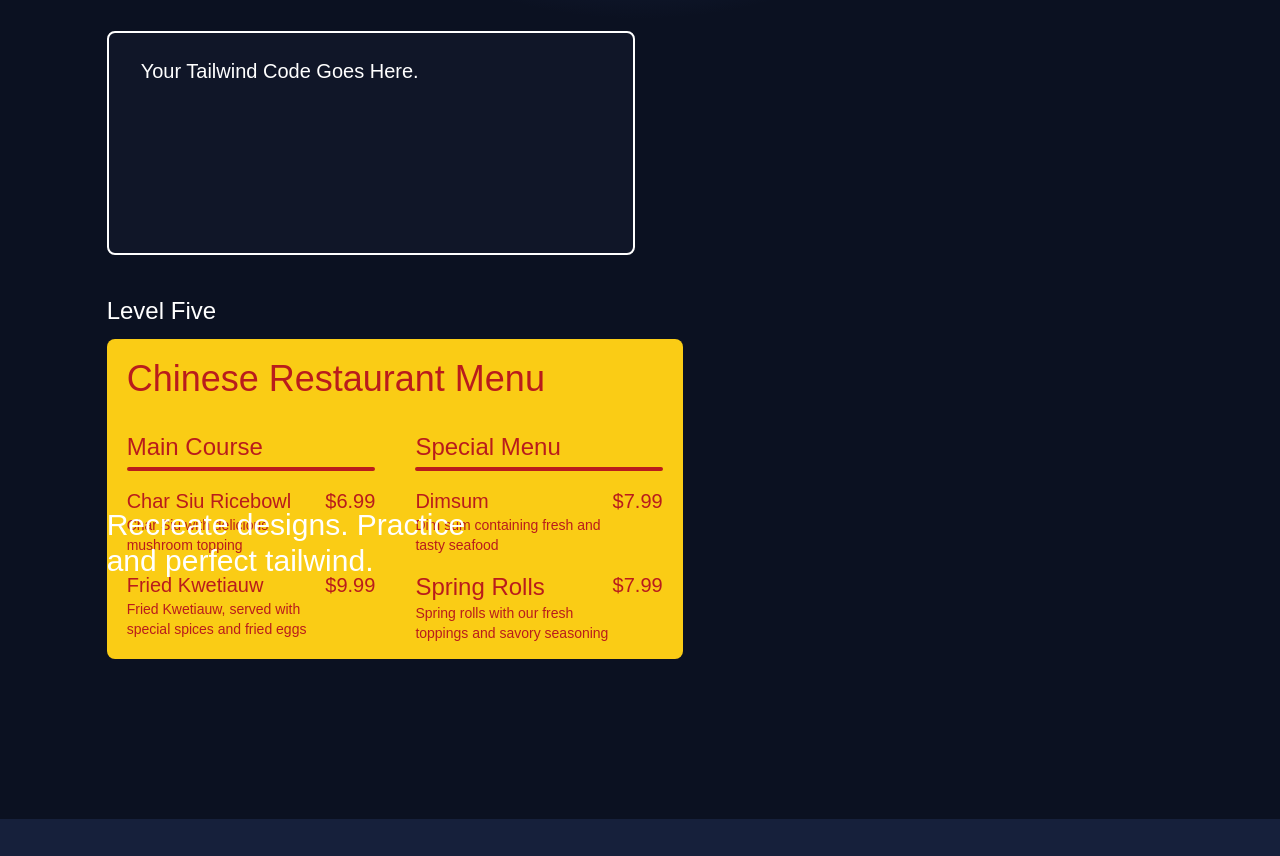
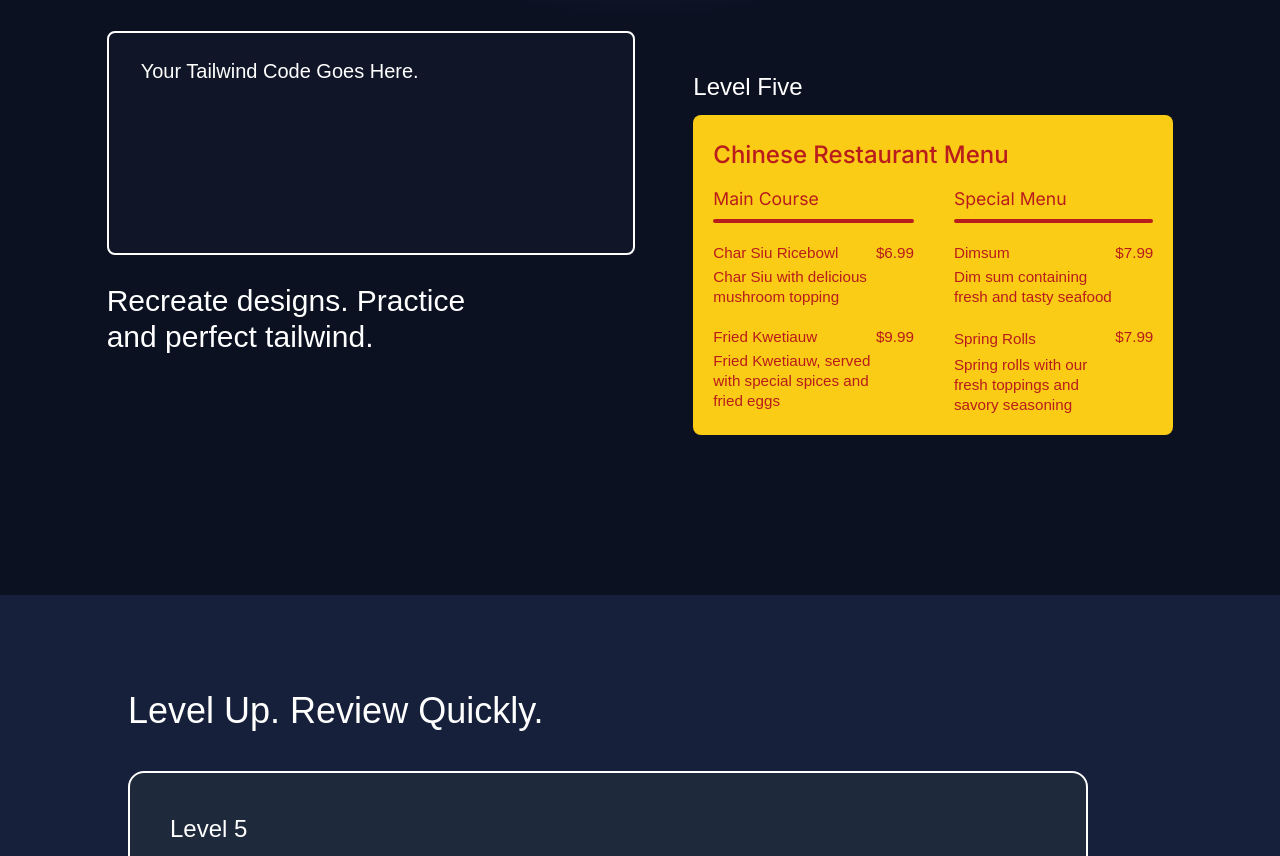
Before and after one commit to Larry-Larriee/next-llama, a Next.js app in the folder my-app/: page / in a window 1280 px wide. Shown: the part 621-1477 px from the top of the page. Built offline with nearby package versions, Linux system fonts and the light colour scheme.

Commit message:
media queries
added media queries to the front page. I took a look at tailwind breakpoints but they don't support break points for viewports like 1440px, so media queries can be found in globals.css. My main audience should be on laptops or desktops, not phones.

```diff
--- a/my-app/src/app/globals.css
+++ b/my-app/src/app/globals.css
@@ -231,6 +231,41 @@ p {
   width: 47.4rem;
 }
 
+@media (min-width: 1280px) and (max-width: 1335px) {
+  .fat-width-2 {
+    width: 30rem;
+  }
+
+  .chinese-menu {
+    gap: 0.5rem;
+  }
+  .chinese-menu p {
+    font-size: 0.95rem;
+  }
+  .chinese-menu h1 {
+    font-size: 1.5rem;
+    font-weight: 500;
+  }
+  /* children will inherit property unless overwritten in the child */
+  .chinese-menu h2 {
+    font-size: 1.1rem;
+  }
+
+  .blockage-square-1 {
+    left: 6rem;
+  }
+}
+@media (min-width: 1336px) {
+  .blockage-square-2 {
+    right: 3rem;
+  }
+}
+@media (min-width: 1440px) {
+  .blockage-square-2 {
+    right: 7rem;
+  }
+}
+
 @layer utilities {
   .text-balance {
     text-wrap: balance;
--- a/my-app/src/app/page.js
+++ b/my-app/src/app/page.js
@@ -94,17 +94,17 @@ export default function Page() {
         <div className="mt-10 flex flex-col gap-3">
           <p className="text-2xl text-white">Level Five</p>
 
-          <section className="fat-width-2 flex h-80 flex-col gap-8 rounded-lg bg-yellow-400 p-5">
-            <p className="text-4xl text-red-700">Chinese Restaurant Menu</p>
+          <section className="chinese-menu fat-width-2 flex h-80 flex-col gap-8 rounded-lg bg-yellow-400 p-5">
+            <h1 className="text-4xl text-red-700">Chinese Restaurant Menu</h1>
 
             <div className="flex gap-10">
               <section className="flex flex-col gap-4">
                 <div className="flex flex-col gap-1">
-                  <p className="text-2xl text-red-700">Main Course</p>
+                  <h2 className="text-2xl text-red-700">Main Course</h2>
                   <hr className="rounded-md border-2 border-red-700" />
                 </div>
 
-                <article className="flex">
+                <article className="chinese-menu-left flex">
                   <div>
                     <p className="text-xl text-red-700">Char Siu Ricebowl</p>
                     <p className="text-sm text-red-700">
@@ -115,7 +115,7 @@ export default function Page() {
                   <p className="text-xl text-red-700">$6.99</p>
                 </article>
 
-                <article className="space-between flex">
+                <article className="chinese-menu-right space-between flex">
                   <div>
                     <p className="text-xl text-red-700">Fried Kwetiauw</p>
                     <p className="text-sm text-red-700">
@@ -129,7 +129,7 @@ export default function Page() {
 
               <section className="flex flex-col gap-4">
                 <div className="flex flex-col gap-1">
-                  <p className="text-2xl text-red-700">Special Menu</p>
+                  <h2 className="text-2xl text-red-700">Special Menu</h2>
                   <hr className="rounded-md border-2 border-red-700" />
                 </div>
 
--- a/my-app/src/components/helper/SquareBackground.js
+++ b/my-app/src/components/helper/SquareBackground.js
@@ -36,9 +36,9 @@ export default function SquareBackground() {
       <div className="absolute bottom-64 left-1/2 h-16 w-16 rounded-md bg-blue-500/25 backdrop-blur-2xl" />
       <div className="absolute bottom-48 right-1/4 h-16 w-16 rounded-md bg-blue-500/25 backdrop-blur-2xl" />
       <div className="absolute bottom-48 right-0 h-36 w-16 rounded-md bg-blue-500/25 backdrop-blur-2xl" />
-      <div className="absolute left-56 top-1/3 h-16 w-16 rounded-md bg-blue-500/25 backdrop-blur-2xl" />
+      <div className="blockage-square-1 absolute left-56 top-1/3 h-16 w-16 rounded-md bg-blue-500/25 backdrop-blur-2xl" />
       <div className="absolute left-40 top-16 h-16 w-16 rounded-md bg-blue-500/25 backdrop-blur-2xl" />
-      <div className="absolute right-40 top-28 h-16 w-16 rounded-md bg-blue-500/25 backdrop-blur-2xl" />
+      <div className="blockage-square-2 absolute right-40 top-28 h-16 w-16 rounded-md bg-blue-500/25 backdrop-blur-2xl" />
     </article>
   );
 }
```
